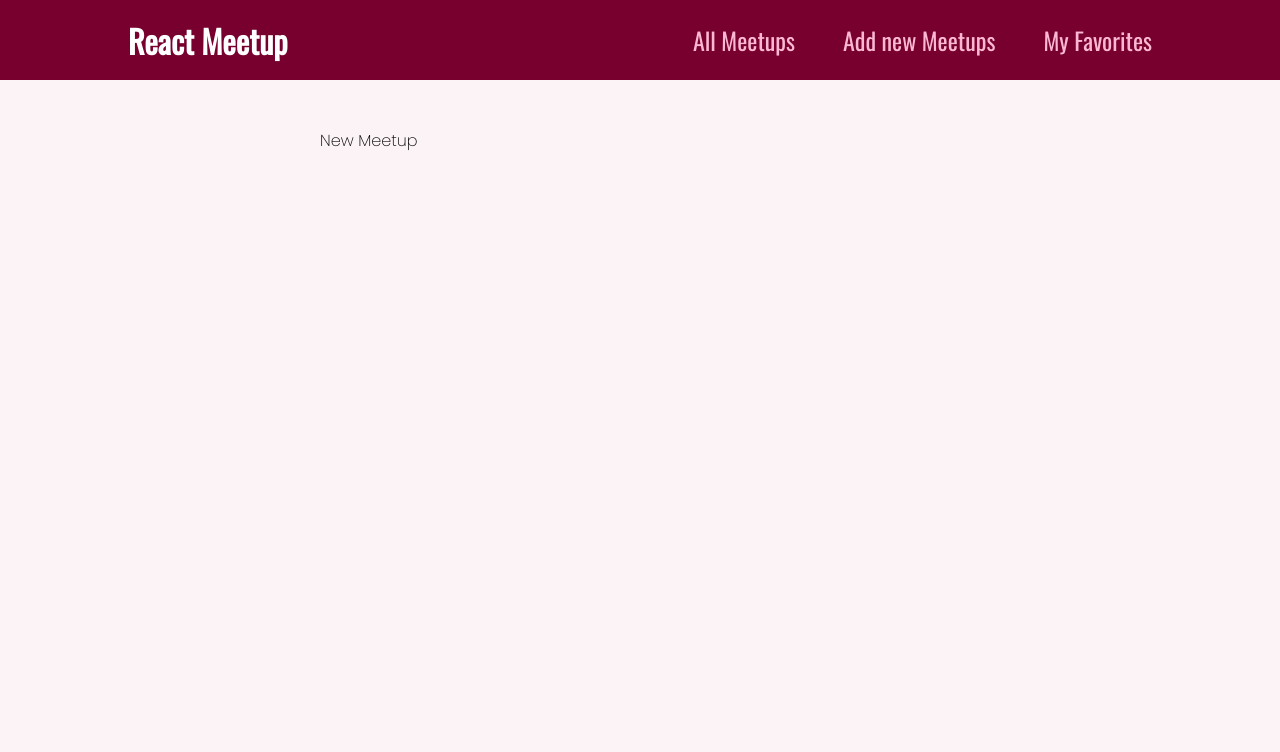
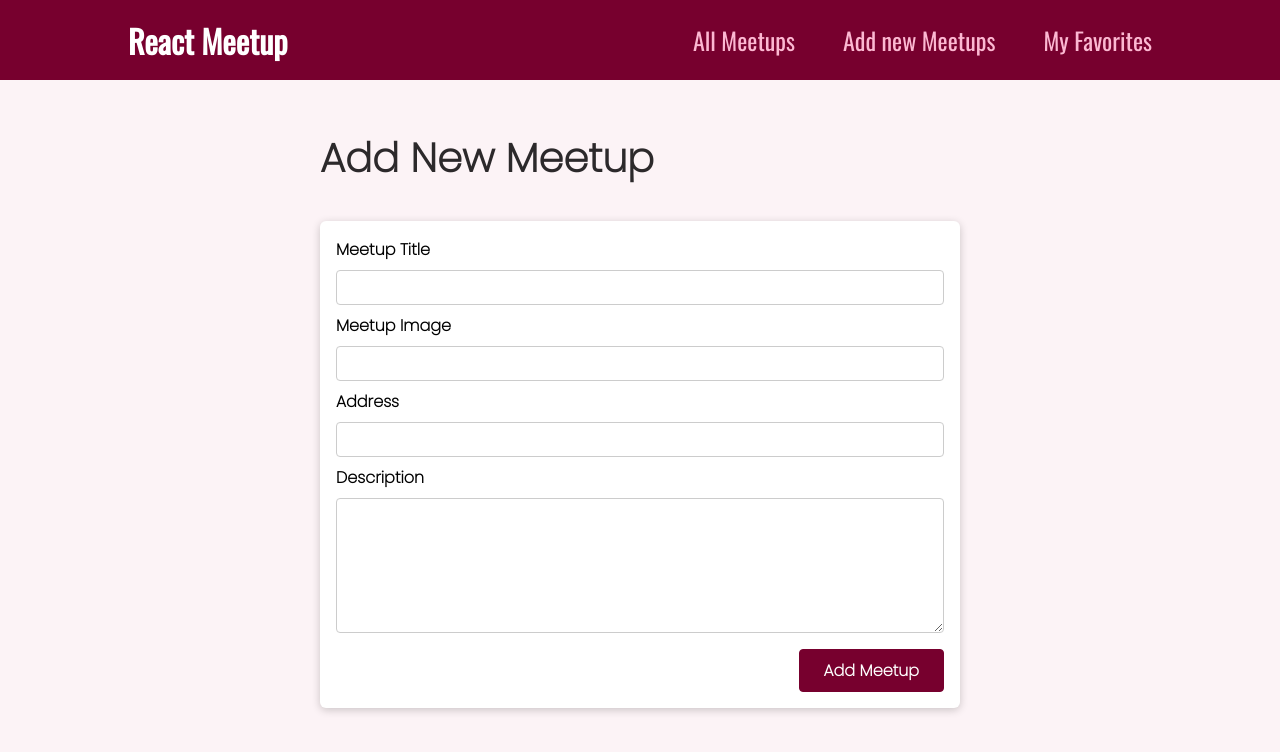
Before and after one commit to mohitRana-04/React-Project, a React (Create React App) app in the folder meet-up/: page /new-meetup in a window 1280 px wide. Shown: the top 752 px of the page. Built offline with nearby package versions, Linux system fonts and the light colour scheme.

Commit message:
adding form

```diff
--- /dev/null
+++ b/meet-up/src/components/meetups/NewMeetupForm.jsx
@@ -0,0 +1,33 @@
+import React from "react";
+import classes from "./NewMeetupForm.module.css";
+import Card from "../ui/Card";
+
+function NewMeetupForm() {
+  return (
+    <Card>
+      <form className={classes.form}>
+        <div className={classes.control}>
+          <label htmlFor="title">Meetup Title</label>
+          <input type="text" required id="title" />
+        </div>
+        <div className={classes.control}>
+          <label htmlFor="image">Meetup Image</label>
+          <input type="url" required id="image" />
+        </div>
+        <div className={classes.control}>
+          <label htmlFor="address">Address</label>
+          <input type="text" required id="address" />
+        </div>
+        <div className={classes.control}>
+          <label htmlFor="description">Description</label>
+          <textarea id="description" required rows="5"></textarea>
+        </div>
+        <div className={classes.actions}>
+          <button>Add Meetup</button>
+        </div>
+      </form>
+    </Card>
+  );
+}
+
+export default NewMeetupForm;
--- /dev/null
+++ b/meet-up/src/components/meetups/NewMeetupForm.module.css
@@ -0,0 +1,45 @@
+.form {
+  padding: 1rem;
+}
+
+.control {
+  margin-bottom: 0.5rem;
+}
+
+.control label {
+  display: block;
+  font-weight: bold;
+  margin-bottom: 0.5rem;
+}
+
+.control input,
+.control textarea {
+  display: block;
+  font: inherit;
+  border-radius: 4px;
+  border: 1px solid #ccc;
+  padding: 0.25rem;
+  width: 100%;
+}
+
+.actions {
+  margin-top: 1rem;
+  text-align: right;
+}
+
+.actions button {
+  font: inherit;
+  cursor: pointer;
+  background-color: #77002e;
+  color: white;
+  padding: 0.5rem 1.5rem;
+  border: 1px solid #77002e;
+  border-radius: 4px;
+  font-weight: bold;
+}
+
+.actions button:hover,
+.actions button:active {
+  background-color: #a50e48;
+  border-color: #a50e48;
+}
--- a/meet-up/src/pages/NewMeetup.js
+++ b/meet-up/src/pages/NewMeetup.js
@@ -1,5 +1,12 @@
-function NewMeetupPage(){
-    return <div>New Meetup</div>;
+import NewMeetupForm from "../components/meetups/NewMeetupForm";
+
+function NewMeetupPage() {
+  return (
+    <section>
+      <h1>Add New Meetup</h1>
+      <NewMeetupForm />
+    </section>
+  );
 }
 
 export default NewMeetupPage;
```
